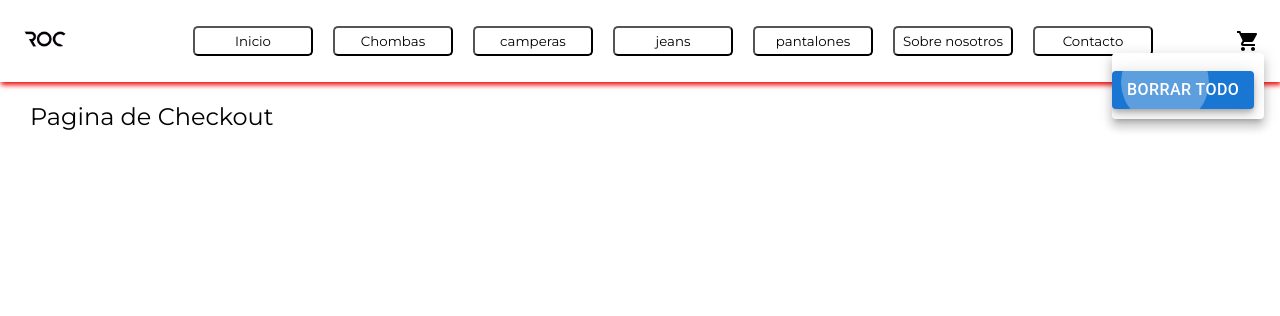
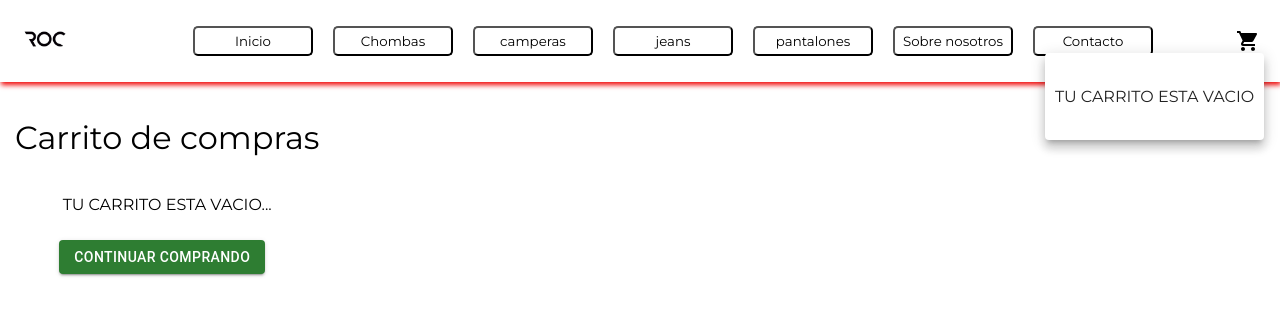
Before and after one commit to hdalarcon/proyect-ecommerce, a React (Create React App) app: page /cart in a window 1280 px wide. Both pictures are taken after a click on the icon 1248 px from the left and 41 px from the top of the page. Shown: the top 316 px of the page. Built offline with nearby package versions, Linux system fonts and the light colour scheme.

Commit message:
Se realizan modificaciones para entrega CART VIEW.

```diff
--- /dev/null
+++ b/src/components/Cart/Cart.js
@@ -0,0 +1,57 @@
+import './Cart.scss'
+import { useContext } from "react"
+import { CartContext } from "../../context/CartContext"
+import DeleteIcon from '@mui/icons-material/Delete';
+import Button from '@mui/material/Button';
+import { Link } from 'react-router-dom';
+
+const Cart = () => {
+    const { cartProducts, clear, removeItem } = useContext(CartContext)
+
+    let totalCartPrice = 0;
+
+    return(
+        <>
+        <div className="items-checkout">
+            <h1>Carrito de compras</h1>
+            {cartProducts.map((product) => {
+            return(
+                <div className='item-checkout-product' key={product.id}>
+                    <img src={`${product.pictureUrl}`} alt="" />
+                    <div className='checkout-product-details'>
+                        <p>{product.title}</p>
+                    </div>
+                    <div className='checkout-product-details'>
+                        <p>cantidad: {product.cantidad}</p>
+                    </div>
+                    <div className='checkout-total-product'>
+                        <div className='checkout-product-price'>
+                            <p>Precio unitario: ${product.price}</p>
+                        </div>
+                        <div className='checkout-product-total-price'>
+                        <p>Precio: ${product.priceTotal = product.price * product.cantidad}</p>
+                        </div>
+                    </div>
+                    <div className='checkout-product-action' >
+                            <DeleteIcon onClick={() => removeItem(product)}/>
+                    </div>
+                    <p style={{display: 'none'}}>{totalCartPrice= totalCartPrice + product.priceTotal}</p>
+                </div>
+
+                )
+            })}
+            <div className='total-cart-price'>
+                {cartProducts.length!==0 && <p>Total: ${totalCartPrice}</p>}
+            </div>
+            {cartProducts.length!==0 ? <Button variant="contained" onClick={() => clear()} className={"btn-delete-all"}>Borrar todo</Button> :
+            <div className='empty-cart'>
+                <p>TU CARRITO ESTA VACIO...</p>
+                <Link to={"/"} style={{textDecoration: 'none'}}><Button variant="contained" color='success' className={"btn-cart"}>Continuar comprando</Button></Link>
+            </div> }
+        </div>
+        </>
+
+    )
+}
+
+export default Cart
--- /dev/null
+++ b/src/components/Cart/Cart.scss
@@ -0,0 +1,60 @@
+.items-checkout{
+    float: left;
+    margin: 15px;
+    border: 10px;
+    display: flex;
+    flex-direction: column;
+    justify-content: center;
+    align-items: center;
+    text-align: center;
+    position: relative;
+}
+
+.item-checkout-product{
+    width: 75%;
+    display: flex;
+    border-bottom: 1px solid #ccc;
+    padding: 10px 0px 10px 0px;
+    align-items: center;
+}
+
+.item-checkout-product img {
+    width: 15%;
+}
+
+.checkout-product-details{
+    width: 200px;
+    padding: 10px;
+}
+
+.checkout-total-product{
+    border-left: 1px inset red;
+}
+
+.checkout-product-price{
+    padding: 10px;
+    border-bottom: 1px inset red;
+}
+
+.checkout-product-total-price{
+    padding: 10px;
+}
+
+.checkout-product-action{
+    margin-left: 30px;
+}
+
+.total-cart-price{
+    width: 60%;
+    float: right;
+    display: flex;
+    font-size: 1.5rem;
+    justify-content: right;
+}
+
+.empty-cart{
+    display: flex;
+    flex-direction: column;
+    justify-content: center;
+    align-items: center;
+}
--- a/src/components/CartWidget/CartWidget.js
+++ b/src/components/CartWidget/CartWidget.js
@@ -5,6 +5,7 @@ import Menu from '@mui/material/Menu';
 import DeleteIcon from '@mui/icons-material/Delete';
 import { CartContext } from '../../context/CartContext';
 import Button from '@mui/material/Button';
+import { Link } from 'react-router-dom';
 
 const CartWidget = () => {
 
@@ -55,7 +56,10 @@ const CartWidget = () => {
                     </div>
                     )
                 })}
-                <Button variant="contained" onClick={() => clear()} className={"btn-delete-all"}>Borrar todo</Button>
+                {cartProducts.length!==0 ? <div className='cart-widget-buttons'>
+                    <Button variant="contained" onClick={() => clear()} className={"btn-delete-all"}>Borrar todo</Button>
+                    <Link to={"/cart"} style={{textDecoration: 'none'}}><Button variant="contained" color='success' className={"btn-cart"}>Ir al carrito</Button></Link>
+                </div> : <p style={{padding: '10px'}}>TU CARRITO ESTA VACIO</p> }
             </Menu>
         </div>
     )
--- a/src/components/CartWidget/CartWidget.scss
+++ b/src/components/CartWidget/CartWidget.scss
@@ -41,8 +41,18 @@ button.btn-delete-all {
     margin-bottom: 10px;
     margin-top: 10px;
     cursor: pointer;
-    font-size: 16px;
     text-transform: uppercase;
     padding: 5px 15px;
     transition: all 0.3s ease;
 }
+
+button.btn-cart{
+    margin-right: 10px;
+    float: right;
+    margin-bottom: 10px;
+    margin-top: 10px;
+    cursor: pointer;
+    text-transform: uppercase;
+    padding: 5px 15px;
+    transition: all 0.3s ease;
+}
--- a/src/context/CartContext.js
+++ b/src/context/CartContext.js
@@ -9,14 +9,22 @@ const CartProvider = ({children}) => {
     const [totalProducts, setTotalProducts] = useState(0)
 
     const addItem = (product) => {
+        let isInCart=cartProducts.find((c) => c.id === product.id);
 
-        let isInCart=cartProducts.find((c) => c.id === product.id);
+        let cantProduct = product.cantidad;
 
         if(!isInCart){
             setCartProducts (cartProducts => [...cartProducts,product])
             setTotalProducts(totalProducts + product.cantidad)
         }else{
-            console.log("El producto ya se encuentra en el carrito!!!");
+            console.log('isInCart ',isInCart.cantidad);
+            isInCart.cantidad=isInCart.cantidad+cantProduct
+            console.log('isInCart 2 ',isInCart.cantidad);
+
+            product.cantidad=isInCart.cantidad
+
+            console.log('product.cantidad',product.cantidad);
+            setTotalProducts(totalProducts + cantProduct)
         }
     }
 
--- a/src/pages/Checkout.js
+++ b/src/pages/Checkout.js
@@ -1,9 +1,9 @@
+import Cart from "../components/Cart/Cart"
+
 const Checkout = () => {
     return(
         <div className="container" >
-            <section className='main-container'>
-                <h1>Pagina de Checkout</h1>
-            </section>
+            <Cart/>
         </div>
     )
 }
--- a/src/utils/products.mock.js
+++ b/src/utils/products.mock.js
@@ -5,6 +5,7 @@ const products = [
         category: "camperas",
         marca:"Converse",
         price:10000,
+        priceTotal:0,
         pictureUrl:"/assets/converse-5167-405809-1-catalog-new.webp",
         stock:10,
         cantidad:0
@@ -15,6 +16,7 @@ const products = [
         category: "pantalones",
         marca:"DC",
         price:9000,
+        priceTotal:0,
         pictureUrl:"/assets/dc-shoes-8601-840518-1-catalog-new.webp",
         stock:5,
         cantidad:0
@@ -25,6 +27,7 @@ const products = [
         category: "camperas",
         marca:"Mezgo",
         price:7500,
+        priceTotal:0,
         pictureUrl:"/assets/mezgo-4080-321294-1-catalog-new.webp",
         stock:6,
         cantidad:0
@@ -35,6 +38,7 @@ const products = [
         category: "pantalones",
         marca:"Wemuel",
         price:8000,
+        priceTotal:0,
         pictureUrl:"/assets/wemuel-3170-800405-1-catalog-new.webp",
         stock:15,
         cantidad:0
@@ -45,6 +49,7 @@ const products = [
         category: "pantalones",
         marca:"Wemuel",
         price:8000,
+        priceTotal:0,
         pictureUrl:"/assets/wemuel-3017-936105-1-catalog-new.webp",
         stock:12,
         cantidad:0
@@ -55,6 +60,7 @@ const products = [
         category: "jeans",
         marca:"Mistral",
         price:7490,
+        priceTotal:0,
         pictureUrl:"/assets/mistral-3912-306538-1-catalog-new.webp",
         stock:7,
         cantidad:0
@@ -65,6 +71,7 @@ const products = [
         category: "jeans",
         marca:"Bravo",
         price:9485,
+        priceTotal:0,
         pictureUrl:"/assets/bravo-2452-559745-1-catalog-new.webp",
         stock:4,
         cantidad:0
@@ -75,6 +82,7 @@ const products = [
         category: "camperas",
         marca:"Adidas",
         price:19500,
+        priceTotal:0,
         pictureUrl:"/assets/adidas-5135-844159-1-catalog-new.webp",
         stock:6,
         cantidad:0
@@ -85,6 +93,7 @@ const products = [
         category: "jeans",
         marca:"Levis",
         price:11400,
+        priceTotal:0,
         pictureUrl:"/assets/levis-8314-109849-1-catalog-new.webp",
         stock:8,
         cantidad:0
@@ -95,6 +104,7 @@ const products = [
         category: "chombas",
         marca:"Vinson",
         price:5900,
+        priceTotal:0,
         pictureUrl:"/assets/vinson-9413-746964-1-catalog-new.webp",
         stock:10,
         cantidad:0
@@ -105,6 +115,7 @@ const products = [
         category: "chombas",
         marca:"Legacy",
         price:11990,
+        priceTotal:0,
         pictureUrl:"/assets/legacy-0625-167498-1-catalog-new.webp",
         stock:8,
         cantidad:0
@@ -115,6 +126,7 @@ const products = [
         category: "chombas",
         marca:"Legacy",
         price:10990,
+        priceTotal:0,
         pictureUrl:"/assets/legacy-0145-336288-1-catalog-new.webp",
         stock:9,
         cantidad:0
```
